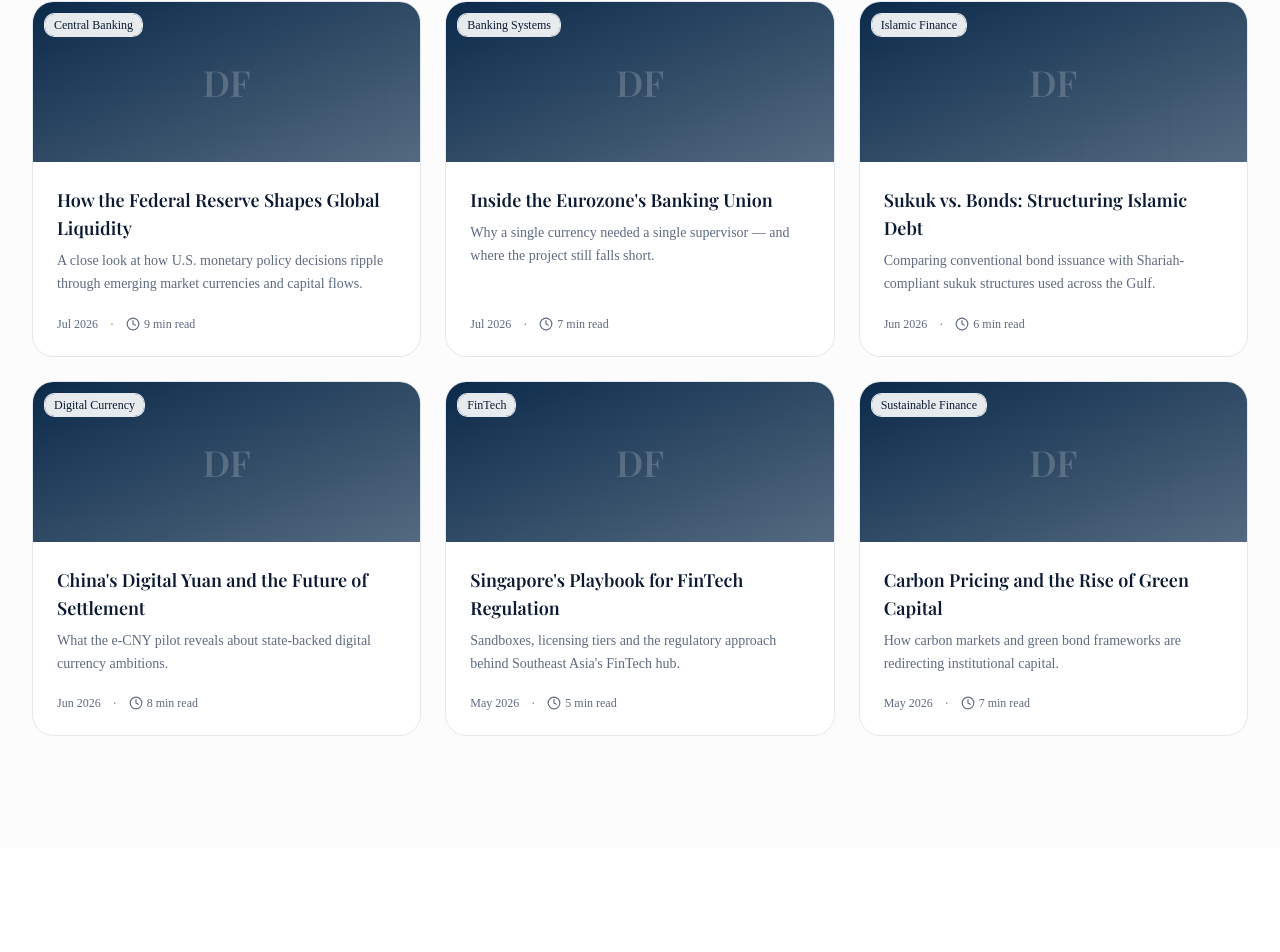
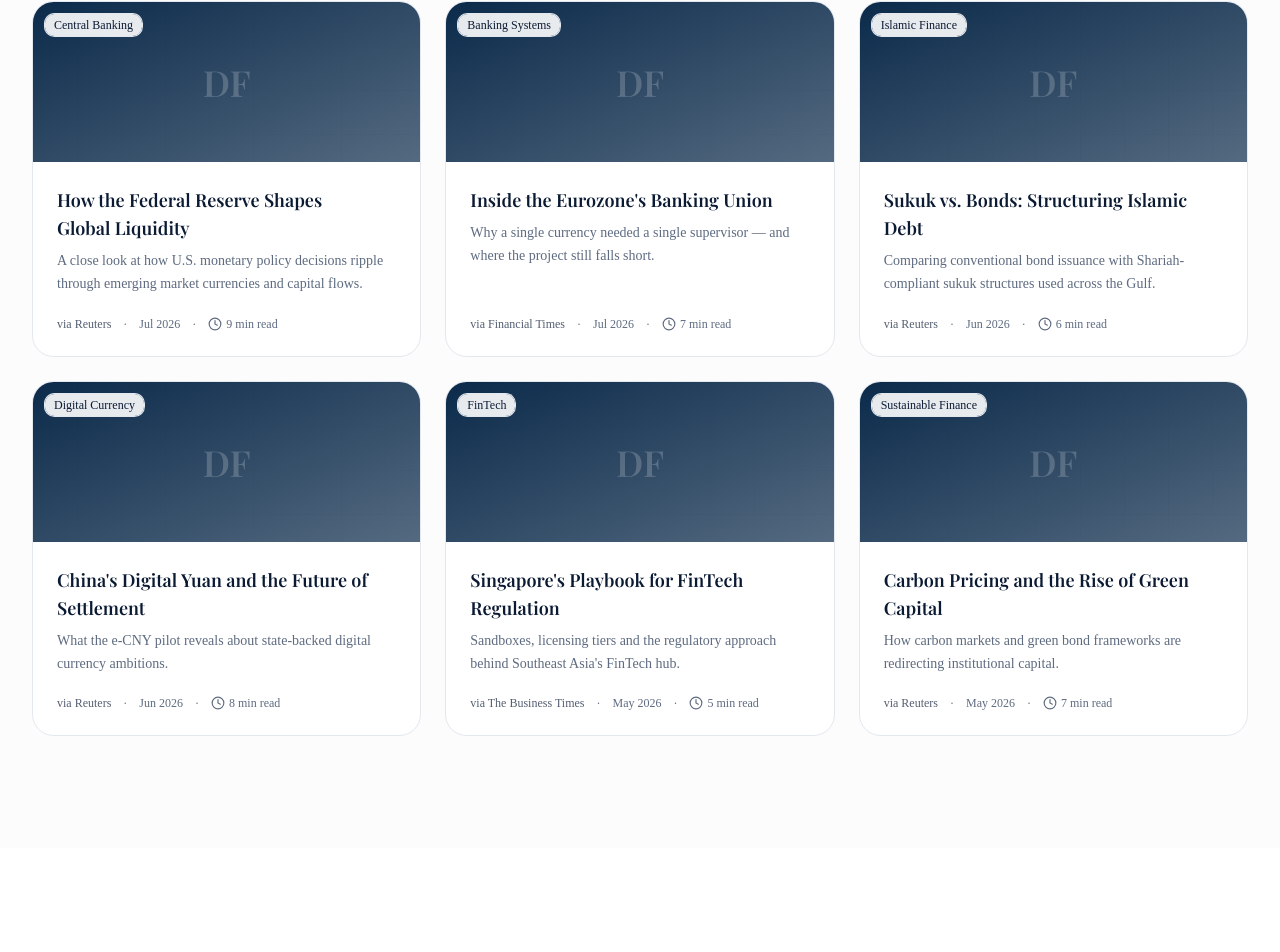
Before and after one commit to atharsyed1-del/diefinanzsysteme, a Next.js app: page / in a window 1280 px wide. Shown: the part 3295-4247 px from the top of the page. Built offline with nearby package versions, Linux system fonts and the light colour scheme; a web font is replaced by a local one.

Commit message:
Link featured articles to real financial publications
Each card now opens the relevant section of a real outlet (Reuters,
Financial Times, The Business Times) in a new tab, labeled "via
{source}" so it reads as further reading rather than the exact piece.

```diff
--- a/src/components/sections/articles-section.tsx
+++ b/src/components/sections/articles-section.tsx
@@ -1,5 +1,5 @@
 import Link from "next/link";
-import { ArrowRight, Clock } from "lucide-react";
+import { ArrowRight, ArrowUpRight, Clock } from "lucide-react";
 
 import { Reveal } from "@/components/reveal";
 import { Badge } from "@/components/ui/badge";
@@ -35,7 +35,9 @@ export function ArticlesSection() {
           {articles.map((article, i) => (
             <Reveal key={article.title} delay={(i % 3) * 100}>
               <Link
-                href="#"
+                href={article.href}
+                target="_blank"
+                rel="noopener noreferrer"
                 className={cn(
                   "group flex h-full flex-col overflow-hidden rounded-2xl border border-border bg-card transition-all duration-300 hover:-translate-y-1 hover:border-gold/40 hover:shadow-lg hover:shadow-gold/5",
                   article.featured && "sm:col-span-2 lg:col-span-1"
@@ -51,13 +53,18 @@ export function ArticlesSection() {
                   </Badge>
                 </div>
                 <div className="flex flex-1 flex-col p-6">
-                  <h3 className="font-heading text-lg font-semibold text-foreground transition-colors group-hover:text-gold">
-                    {article.title}
+                  <h3 className="flex items-start gap-1.5 font-heading text-lg font-semibold text-foreground transition-colors group-hover:text-gold">
+                    <span className="flex-1">{article.title}</span>
+                    <ArrowUpRight className="mt-1 size-4 shrink-0 text-muted-foreground/50 opacity-0 transition-all duration-300 group-hover:translate-x-0.5 group-hover:-translate-y-0.5 group-hover:text-gold group-hover:opacity-100" />
                   </h3>
                   <p className="mt-2 flex-1 text-sm leading-relaxed text-muted-foreground">
                     {article.excerpt}
                   </p>
                   <div className="mt-5 flex items-center gap-3 text-xs text-muted-foreground">
+                    <span className="font-medium text-foreground/70">
+                      via {article.source}
+                    </span>
+                    <span aria-hidden="true">&middot;</span>
                     <span>{article.date}</span>
                     <span aria-hidden="true">&middot;</span>
                     <span className="inline-flex items-center gap-1">
--- a/src/lib/data.ts
+++ b/src/lib/data.ts
@@ -92,6 +92,8 @@ export type Article = {
   readTime: string;
   date: string;
   featured?: boolean;
+  source: string;
+  href: string;
 };
 
 export const articles: Article[] = [
@@ -103,6 +105,8 @@ export const articles: Article[] = [
     readTime: "9 min read",
     date: "Jul 2026",
     featured: true,
+    source: "Reuters",
+    href: "https://www.reuters.com/business/finance/",
   },
   {
     title: "Inside the Eurozone's Banking Union",
@@ -111,6 +115,8 @@ export const articles: Article[] = [
     category: "Banking Systems",
     readTime: "7 min read",
     date: "Jul 2026",
+    source: "Financial Times",
+    href: "https://www.ft.com/central-banks",
   },
   {
     title: "Sukuk vs. Bonds: Structuring Islamic Debt",
@@ -119,6 +125,8 @@ export const articles: Article[] = [
     category: "Islamic Finance",
     readTime: "6 min read",
     date: "Jun 2026",
+    source: "Reuters",
+    href: "https://www.reuters.com/world/middle-east/",
   },
   {
     title: "China's Digital Yuan and the Future of Settlement",
@@ -127,6 +135,8 @@ export const articles: Article[] = [
     category: "Digital Currency",
     readTime: "8 min read",
     date: "Jun 2026",
+    source: "Reuters",
+    href: "https://www.reuters.com/markets/asia/",
   },
   {
     title: "Singapore's Playbook for FinTech Regulation",
@@ -135,6 +145,8 @@ export const articles: Article[] = [
     category: "FinTech",
     readTime: "5 min read",
     date: "May 2026",
+    source: "The Business Times",
+    href: "https://www.businesstimes.com.sg/",
   },
   {
     title: "Carbon Pricing and the Rise of Green Capital",
@@ -143,6 +155,8 @@ export const articles: Article[] = [
     category: "Sustainable Finance",
     readTime: "7 min read",
     date: "May 2026",
+    source: "Reuters",
+    href: "https://www.reuters.com/sustainability/",
   },
 ];
 
```
